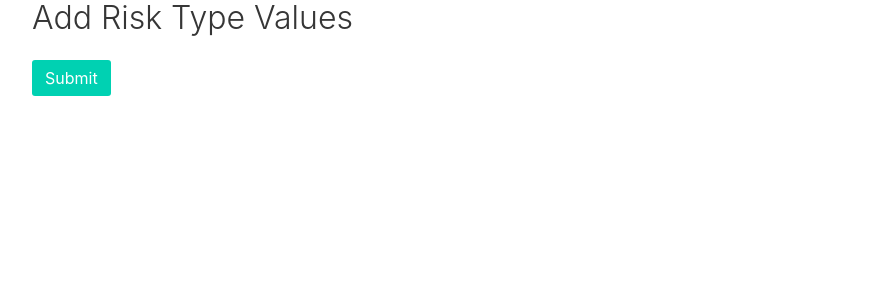
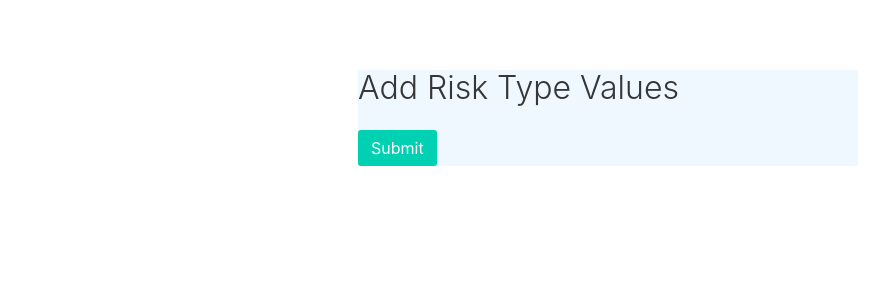
Before and after one commit to bhandariroshan/riskmanagement, a Django app: page / in a window 1280 px wide. Shown: the top 300 px of the page, without its empty margins (32-921 px from the left). Run offline with Django 3.2, Linux system fonts and the light colour scheme.

Commit message:
Update home.html

```diff
--- a/intuitiveweb/templates/risks/home.html
+++ b/intuitiveweb/templates/risks/home.html
@@ -8,7 +8,7 @@
 	</head>
 
 	<body>
-		<div class="container" id="app">
+		<div class="container" id="app" style="width: 500px; top: 70px;border: 1px;background: aliceblue;">
       <h1 class="title">Add Risk Type Values</h1>
         <div id="app">
             <form v-on:submit.prevent="addRiskValue">
```
